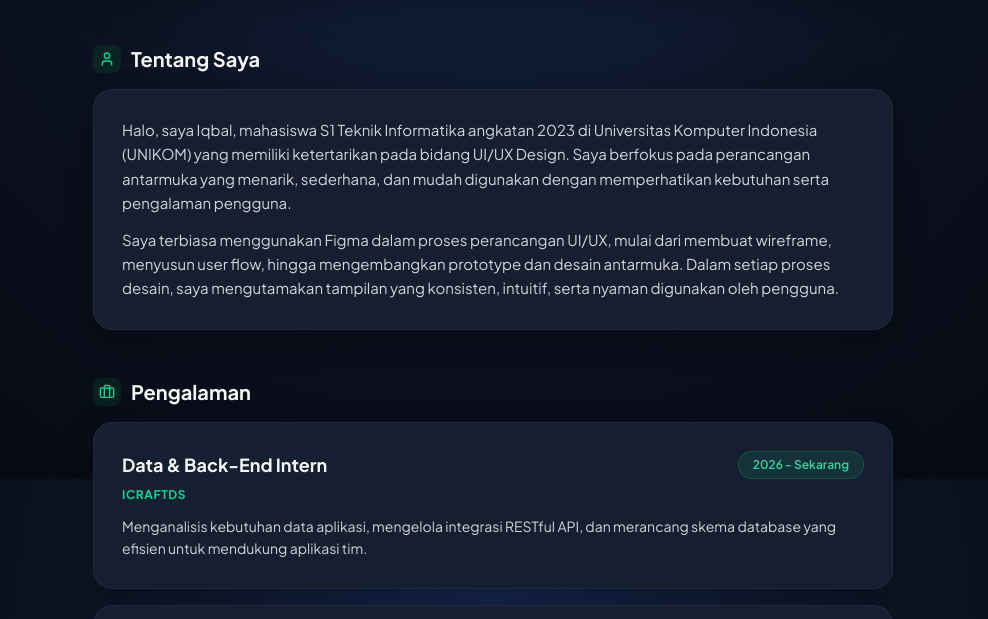
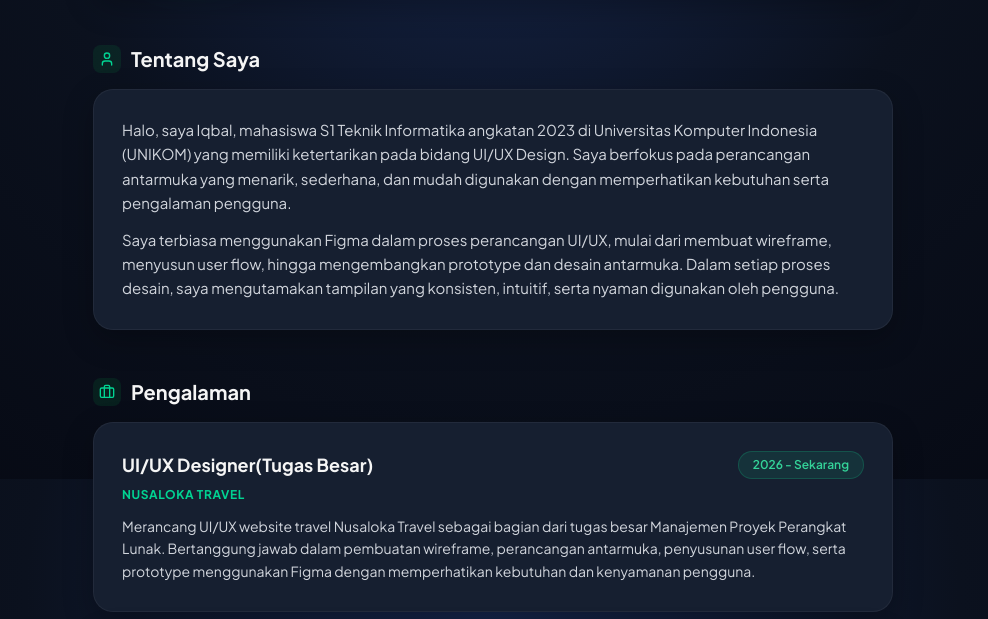
Before and after one commit to Bhadthepramdirdjo/Portofolio-Kelompok_Kerja-Praktek_Icraft, a website: page members/iqbal.html in a window 1280 px wide. Shown: the part 321-940 px from the top of the page, without its empty margins (147-1135 px from the left). Drawn offline with nearby package versions, Linux system fonts and the light colour scheme.

Commit message:
Update iqbal.html

```diff
--- a/members/iqbal.html
+++ b/members/iqbal.html
@@ -160,12 +160,12 @@
             <div class="space-y-4">
                 <div class="profile-card">
                     <div class="flex flex-col sm:flex-row sm:items-center justify-between gap-2 mb-2">
-                        <h3 class="text-base md:text-lg font-bold text-white">Data & Back-End Intern</h3>
+                        <h3 class="text-base md:text-lg font-bold text-white">UI/UX Designer(Tugas Besar)</h3>
                         <span class="pill-badge self-start sm:self-auto">2026 - Sekarang</span>
                     </div>
-                    <p class="text-xs font-bold text-emerald-400 uppercase tracking-wider mb-3">iCraftDS</p>
-                    <p class="text-gray-300 text-sm leading-relaxed">Menganalisis kebutuhan data aplikasi, mengelola
-                        integrasi RESTful API, dan merancang skema database yang efisien untuk mendukung aplikasi tim.
+                    <p class="text-xs font-bold text-emerald-400 uppercase tracking-wider mb-3">Nusaloka Travel</p>
+                    <p class="text-gray-300 text-sm leading-relaxed">Merancang UI/UX website travel Nusaloka Travel sebagai bagian dari tugas besar Manajemen Proyek Perangkat Lunak.
+                        Bertanggung jawab dalam pembuatan wireframe, perancangan antarmuka, penyusunan user flow, serta prototype menggunakan Figma dengan memperhatikan kebutuhan dan kenyamanan pengguna.
                     </p>
                 </div>
 
```
